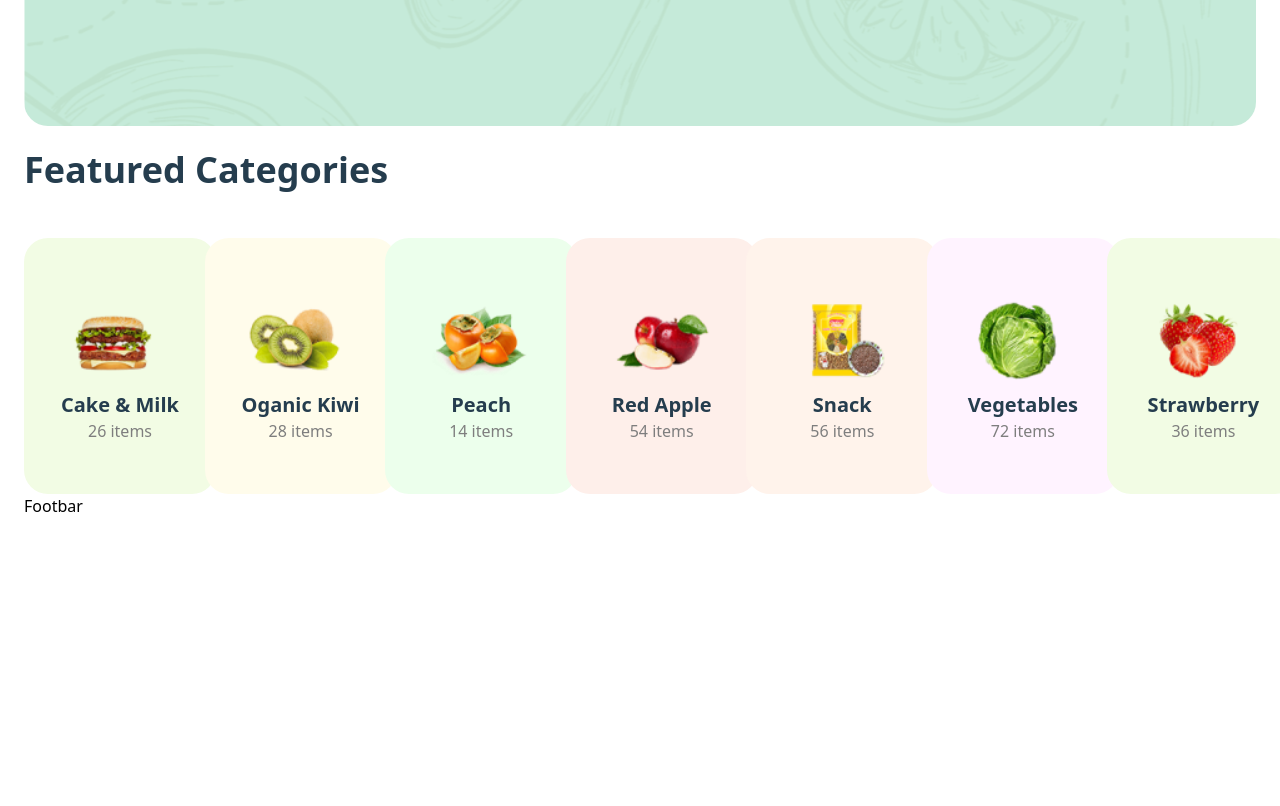
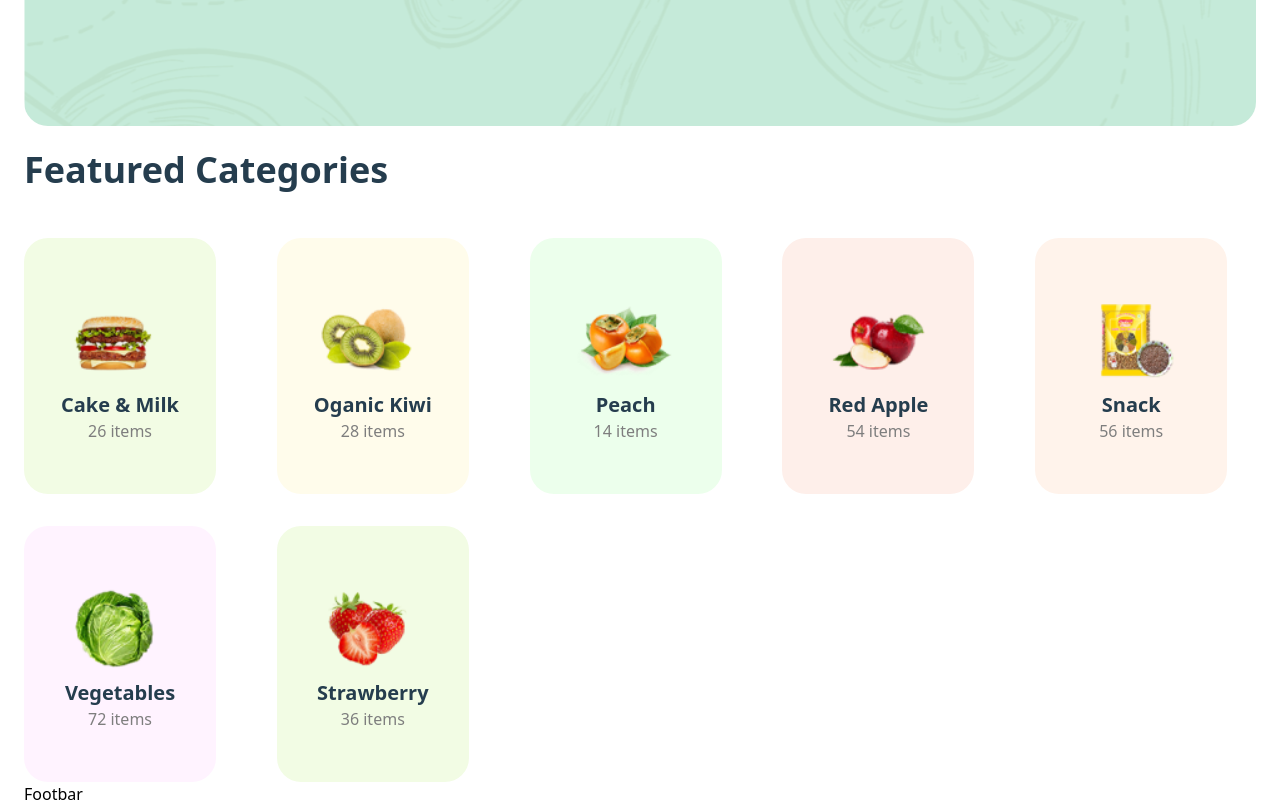
Before and after one commit to vicktor349/nestmart, a Next.js app: page / in a window 1280 px wide. Shown: the part 600-1406 px from the top of the page. Before the commit the page ends 1118 px from the top, so only its background shows below. Built offline with nearby package versions, Linux system fonts and the light colour scheme.

Commit message:
added featured categories and made it responsive

```diff
--- a/components/FeaturedCategories.js
+++ b/components/FeaturedCategories.js
@@ -4,9 +4,9 @@ import FeaturedCategoriesCard from './FeaturedCategoriesCard'
 const FeaturedCategories = () =>
 {
     return (
-        <>
+        <div className='ssm:hidden lg:block'>
             <p className='text-primaryText text-4xl font-semibold py-6'>Featured Categories</p>
-            <div className='grid grid-cols-7 gap-8 mt-6'>
+            <div className='grid grid-cols-200 gap-8 mt-6'>
                 <FeaturedCategoriesCard bg="bg-[#F2FCE4]" logo="/images/featuredcategoryimages/burger.png" item="Cake & Milk" amount="26" />
                 <FeaturedCategoriesCard bg="bg-[#FFFCEB]" logo="/images/featuredcategoryimages/kiwi.png" item="Oganic Kiwi" amount="28" />
                 <FeaturedCategoriesCard bg="bg-[#ECFFEC]" logo="/images/featuredcategoryimages/peaches.png" item="Peach" amount="14" />
@@ -15,7 +15,7 @@ const FeaturedCategories = () =>
                 <FeaturedCategoriesCard bg="bg-[#FFF3FF]" logo="/images/featuredcategoryimages/vegetables.png" item="Vegetables" amount="72" />
                 <FeaturedCategoriesCard bg="bg-[#F2FCE4]" logo="/images/featuredcategoryimages/strawberry.png" item="Strawberry" amount="36" />
             </div>
-        </>
+        </div>
     )
 }
 
--- a/tailwind.config.js
+++ b/tailwind.config.js
@@ -13,6 +13,9 @@ module.exports = {
       },
       screens: {
         "ssm": "360px"
+      },
+      gridTemplateColumns: {
+        "200": "repeat(auto-fit, minmax(200px, 1fr))"
       }
     },
   },
```
